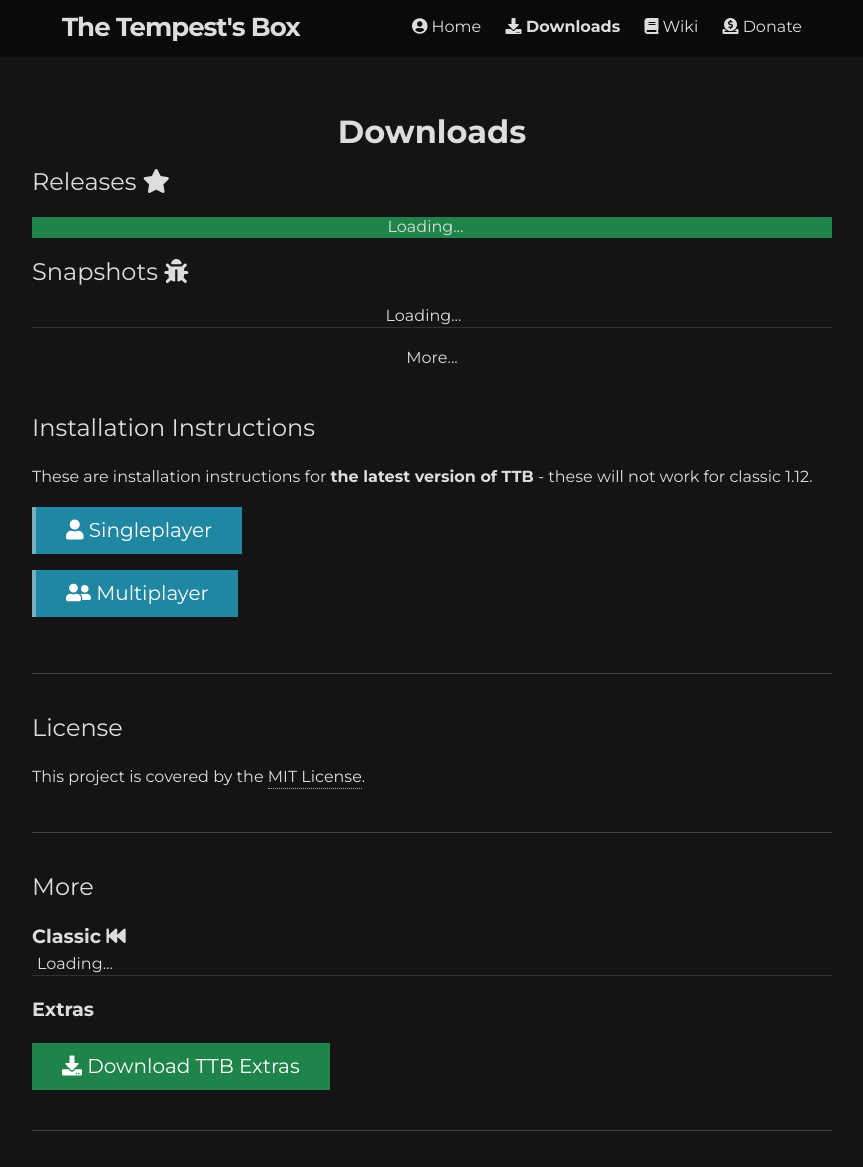
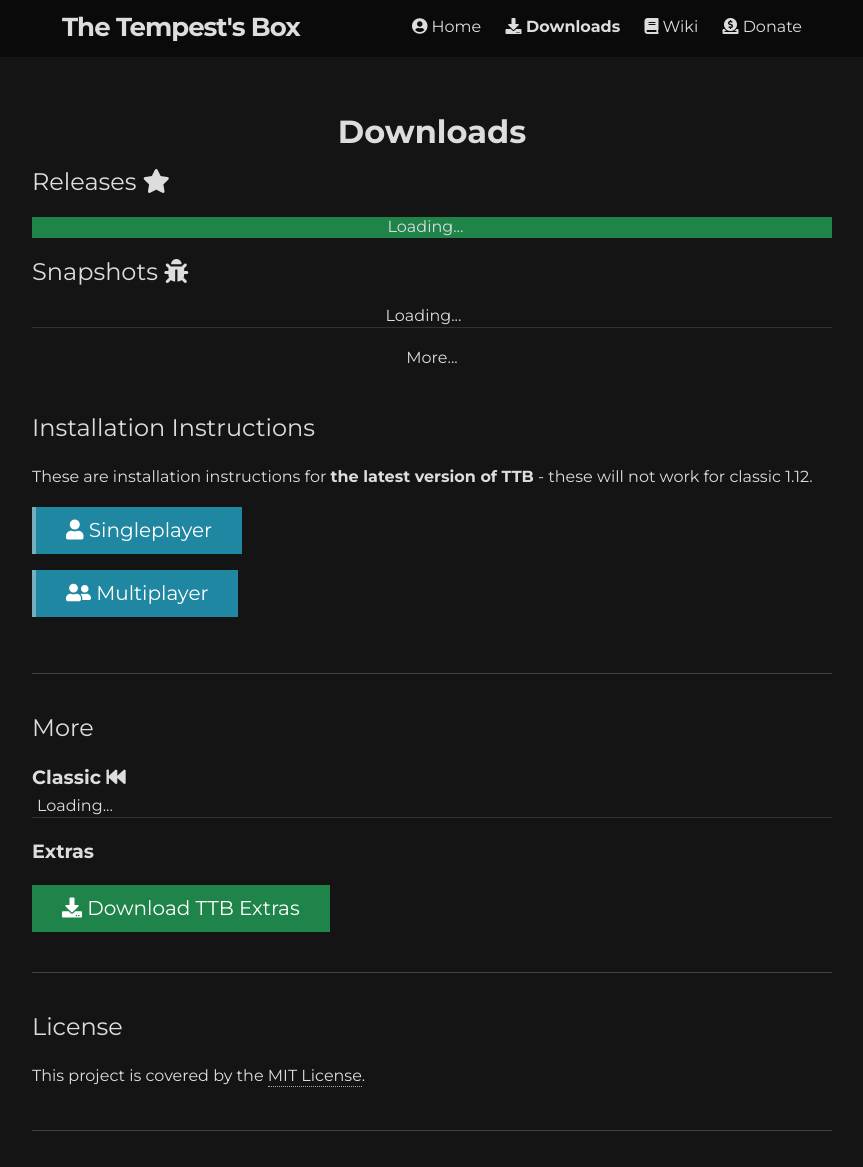
Before and after one commit to tempestsbox/tempestsbox.github.io, a Jekyll site: the page built from _pages/downloads.html, in a window 1280 px wide, cut to the strip 0-1167 px from the top of the page. Shown: the whole strip, without its empty margins (208-1071 px from the left). Built offline with Jekyll 4.4.1, drawn with Linux system fonts in a browser that asks for light colours; nearby versions of some CDN libraries; comment, search, counter and statistics services are not loaded; some of the changed lines change nothing that is shown.

Commit message:
Update /downloads for intended order

```diff
--- a/_pages/downloads.html
+++ b/_pages/downloads.html
@@ -22,11 +22,6 @@ navigation_weight: 2
 
 <hr class="separator">
 
-<h2 ignore-underline>License</h2>
-<p>This project is covered by the <a href="https://github.com/{{ site.github_user }}/{{ site.github_repo }}/blob/{{ site.github_default_branch }}/LICENSE">MIT License</a>.</p>
-
-<hr class="separator">
-
 <h2 ignore-underline>More</h2>
 {% include fetched_builds_table.html title='Classic' icon='fas fa-fast-backward' type='releases' github_user=site.github_user github_repo='ttb-classic' max_to_display=2 show_date=false minified_header=true minified=true %}
 
@@ -39,4 +34,9 @@ navigation_weight: 2
 
 <hr class="separator">
 
+<h2 ignore-underline>License</h2>
+<p>This project is covered by the <a href="https://github.com/{{ site.github_user }}/{{ site.github_repo }}/blob/{{ site.github_default_branch }}/LICENSE">MIT License</a>.</p>
+
+<hr class="separator">
+
 {% include collapsible.script %}
```
